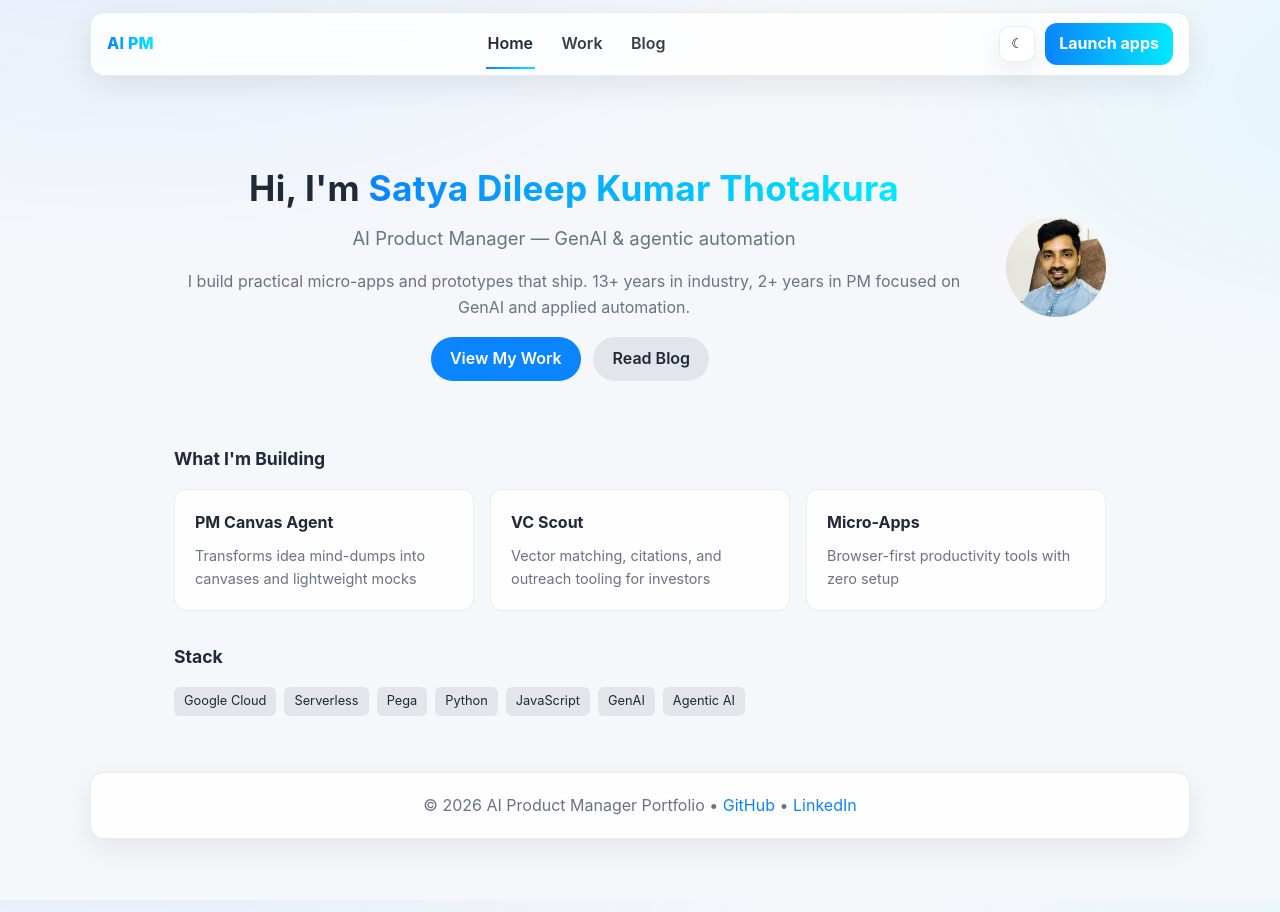
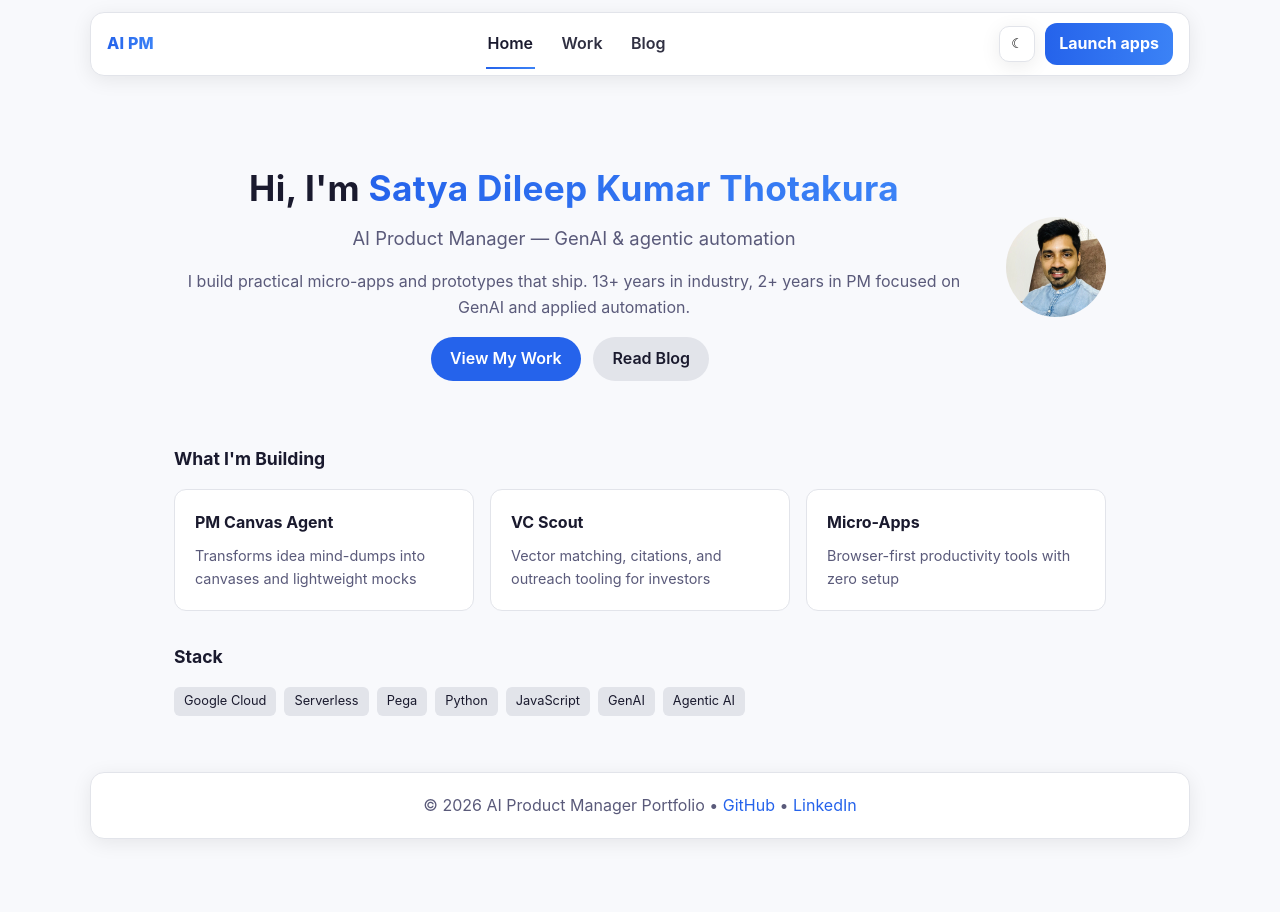
Before and after one commit to SatyaDileep/SatyaDileep.github.io, a Jekyll site: the page built from index.md, in a window 1280 px wide. Built offline with Jekyll 4.4.1, drawn with Linux system fonts in a browser that asks for light colours.

Commit message:
Fix light mode: better card visibility, stronger contrast, cleaner design

```diff
--- a/assets/css/style.css
+++ b/assets/css/style.css
@@ -1,14 +1,14 @@
 /* -------- Design tokens -------- */
 :root{
-  --bg: #f6f7fb;
-  --surface: rgba(255,255,255,0.85);
-  --text: #1f2937;
-  --muted:#6b7280;
-  --border: rgba(17,24,39,0.08);
-  --primary:#0a84ff;
-  --accent:#00eaff;
+  --bg: #f8f9fc;
+  --surface: #ffffff;
+  --text: #1a1a2e;
+  --muted:#5a5a7a;
+  --border: #e2e4ea;
+  --primary:#2563eb;
+  --accent:#3b82f6;
   --radius:14px;
-  --shadow:0 10px 30px rgba(15,23,42,0.08);
+  --shadow:0 4px 20px rgba(0,0,0,0.08);
 }
 
 /* Dark */
@@ -20,6 +20,7 @@ body.dark{
   --border:rgba(255,255,255,0.08);
   --primary:#ff6a00;
   --accent:#ffd166;
+  --shadow:0 10px 30px rgba(0,0,0,0.3);
 }
 
 /* -------- Page base -------- */
@@ -29,10 +30,8 @@ body{
   margin:0;
   font:16px/1.6 -apple-system,BlinkMacSystemFont,"Segoe UI",Roboto,Inter,system-ui,sans-serif;
   color:var(--text);
-  background:
-    radial-gradient(1200px 600px at 10% -10%, rgba(10,132,255,0.08), transparent 60%),
-    radial-gradient(900px 500px at 110% 10%, rgba(0,234,255,0.08), transparent 60%),
-    var(--bg);
+  background:var(--bg);
+  transition: background 0.3s, color 0.3s;
 }
 a{color:var(--primary);text-decoration:none}
 a:hover{opacity:.9}
@@ -49,6 +48,10 @@ a:hover{opacity:.9}
   border-radius:var(--radius);
 }
 
+body.dark .glass{
+  background:rgba(20,24,31,0.85);
+}
+
 /* -------- Header / Nav -------- */
 .site-header{
   position:sticky;top:0;z-index:20;
@@ -57,7 +60,14 @@ a:hover{opacity:.9}
 }
 .brand{
   font-weight:800;letter-spacing:.2px;
-  background:linear-gradient(90deg,var(--primary),var(--accent));
+  color:var(--primary);
+}
+body:not(.dark) .brand{
+  background:linear-gradient(90deg,#2563eb,#3b82f6);
+  -webkit-background-clip:text;background-clip:text;color:transparent;
+}
+body.dark .brand{
+  background:linear-gradient(90deg,#ff6a00,#ffd166);
   -webkit-background-clip:text;background-clip:text;color:transparent;
 }
 .site-nav a{
@@ -92,7 +102,14 @@ a:hover{opacity:.9}
   letter-spacing:.3px;
 }
 .hero .primary{
-  background:linear-gradient(90deg,var(--primary),var(--accent));
+  color:var(--primary);
+}
+body:not(.dark) .hero .primary{
+  background:linear-gradient(90deg,#2563eb,#3b82f6);
+  -webkit-background-clip:text;background-clip:text;color:transparent;
+}
+body.dark .hero .primary{
+  background:linear-gradient(90deg,#ff6a00,#ffd166);
   -webkit-background-clip:text;background-clip:text;color:transparent;
 }
 .grid{
@@ -103,7 +120,7 @@ a:hover{opacity:.9}
   padding:18px;border-radius:16px;border:1px solid var(--border);
   background:var(--surface);box-shadow:var(--shadow);transition:transform .2s ease, box-shadow .2s ease;
 }
-.card:hover{transform:translateY(-3px);box-shadow:0 16px 40px rgba(0,0,0,0.12)}
+.card:hover{transform:translateY(-2px);box-shadow:0 8px 24px rgba(0,0,0,0.12)}
 .badge{display:inline-block;background:var(--primary);color:#fff;border-radius:10px;padding:.18rem .55rem;font-size:.75rem}
 
 /* -------- Footer -------- */
```
